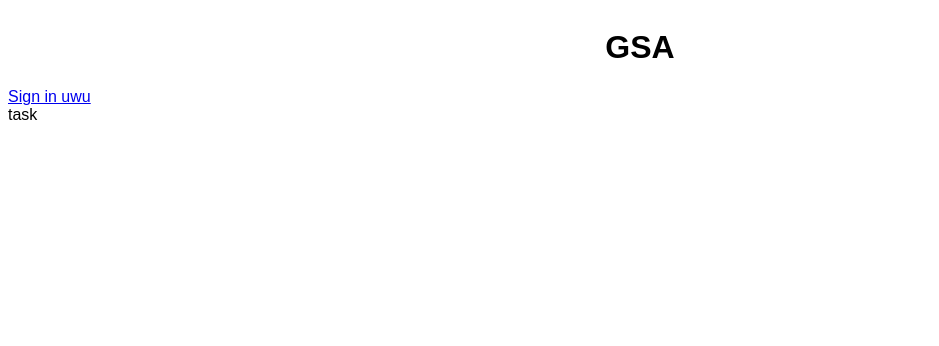
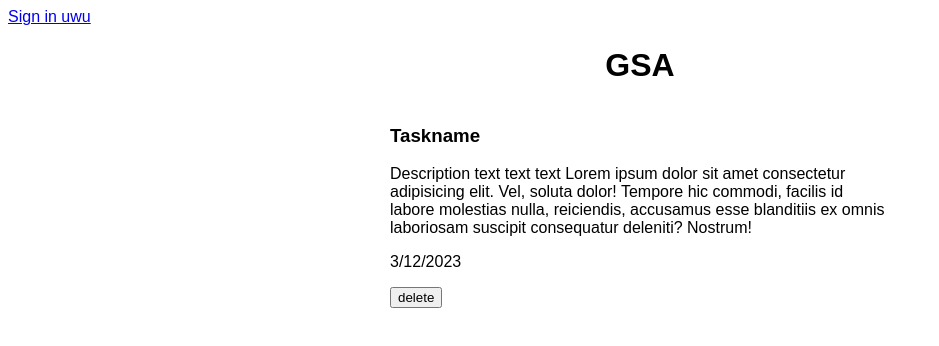
Before and after one commit to pepeshe/pepeshe.github.io, a plain HTML site: page ass1/tasks.html in a window 1280 px wide. Shown: the whole page, without its empty margins (0-939 px from the left). Drawn offline with Linux system fonts and the light colour scheme.

Commit message:
moved some stuff

```diff
--- a/ass1/style.css
+++ b/ass1/style.css
@@ -1,6 +1,9 @@
 body{
     font-family: sans-serif;
     display: grid;
+}
+main{
+    margin: auto;
 }
 h1{
     text-align: center;
@@ -16,6 +19,8 @@ form{
 
 .signinform{
     display: block;
+    padding: 5px;
+    outline: auto;
 }
 
 .radio{
@@ -23,3 +28,7 @@ form{
     margin: auto;
 
 }
+
+.task{
+    width: 500px;
+}
--- a/ass1/tasks.html
+++ b/ass1/tasks.html
@@ -8,12 +8,17 @@
     <link rel="stylesheet" href="style.css">
 </head>
 <body>
-    <h1>GSA</h1>
     <header>
         <a href="signin.html">Sign in uwu</a>
     </header>
+    <h1>GSA</h1>
     <main>
-        <div class="task">task</div>
+        <div class="task">
+            <h3>Taskname</h3>
+            <p>Description text text text Lorem ipsum dolor sit amet consectetur adipisicing elit. Vel, soluta dolor! Tempore hic commodi, facilis id labore molestias nulla, reiciendis, accusamus esse blanditiis ex omnis laboriosam suscipit consequatur deleniti? Nostrum!</p>
+            <p>3/12/2023</p>
+            <button onclick="window.open('https://youtu.be/eBGIQ7ZuuiU')">delete</button>
+        </div>
     </main>
 </body>
 </html>
```
Also changed, not shown: ass1/signin.html (+7 -6 lines), ass1/signup.html (+4 -2 lines).
